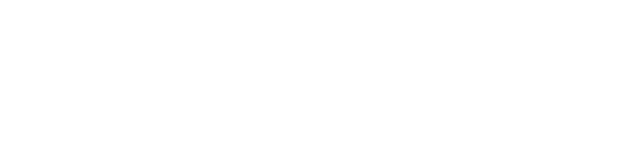
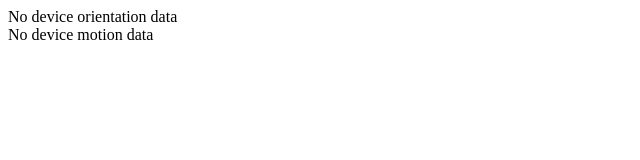
Before and after one commit to Kannanravindran/pi-box-js-game, a plain HTML site: page index.html in a window 1280 px wide. Shown: the whole page, without its empty margins (0-640 px from the left). Drawn offline with Linux system fonts and the light colour scheme.

Commit message:
Added files via upload

```diff
--- a/index.html
+++ b/index.html
@@ -1,3 +1,4 @@
+<!--
 <!DOCTYPE html>
 <html>
 <head><title>Simon Says..</title></head>
@@ -9,9 +10,9 @@ if (window.DeviceOrientationEvent) {
      var alpha = event.alpha;
      var beta = event.beta;
      var gamma = event.gamma;
-     document.write(event.alpha);
-     document.write(event.beta);
-     document.write(event.gamma);
+
+     if (alpha!=null || beta!= null || gamma!=null)
+      dataContainerOrientation.innerHTML = 'alpha: ' +
    }, false);
 }
 
@@ -20,5 +21,61 @@ else {
 }
 
 </script>
+
+<div id="dataContainerOrientation">
+  No Device Orientation data
+</div>
+<div id="dataContainerMotion">
+  No Device Motion
+</div>
+
 </body>
 </html>
+-->
+<!DOCTYPE html>
+<html>
+  <head>
+    <script>
+    function init() {
+      //Find our div containers in the DOM
+      var dataContainerOrientation = document.getElementById('dataContainerOrientation');
+      var dataContainerMotion = document.getElementById('dataContainerMotion');
+
+      //Check for support for DeviceOrientation event
+      if(window.DeviceOrientationEvent) {
+        window.addEventListener('deviceorientation', function(event) {
+                var alpha = event.alpha;
+                var beta = event.beta;
+                var gamma = event.gamma;
+
+                if(alpha!=null || beta!=null || gamma!=null)
+                  dataContainerOrientation.innerHTML = 'alpha: ' + alpha + '<br/>beta: ' + beta + '<br />gamma: ' + gamma;
+              }, false);
+      }
+
+      // Check for support for DeviceMotion events
+      if(window.DeviceMotionEvent) {
+      window.addEventListener('devicemotion', function(event) {
+                var x = event.accelerationIncludingGravity.x;
+                var y = event.accelerationIncludingGravity.y;
+                var z = event.accelerationIncludingGravity.z;
+                var r = event.rotationRate;
+                var html = 'Acceleration:<br />';
+                html += 'x: ' + x +'<br />y: ' + y + '<br/>z: ' + z+ '<br />';
+                html += 'Rotation rate:<br />';
+                if(r!=null) html += 'alpha: ' + r.alpha +'<br />beta: ' + r.beta + '<br/>gamma: ' + r.gamma + '<br />';
+                dataContainerMotion.innerHTML = html;
+              });
+      }
+    }
+    </script>
+  </head>
+  <body onload="init()">
+    <div id="dataContainerOrientation">
+      No device orientation data
+    </div>
+    <div id="dataContainerMotion">
+      No device motion data
+    </div>
+  </body>
+</html>
```
